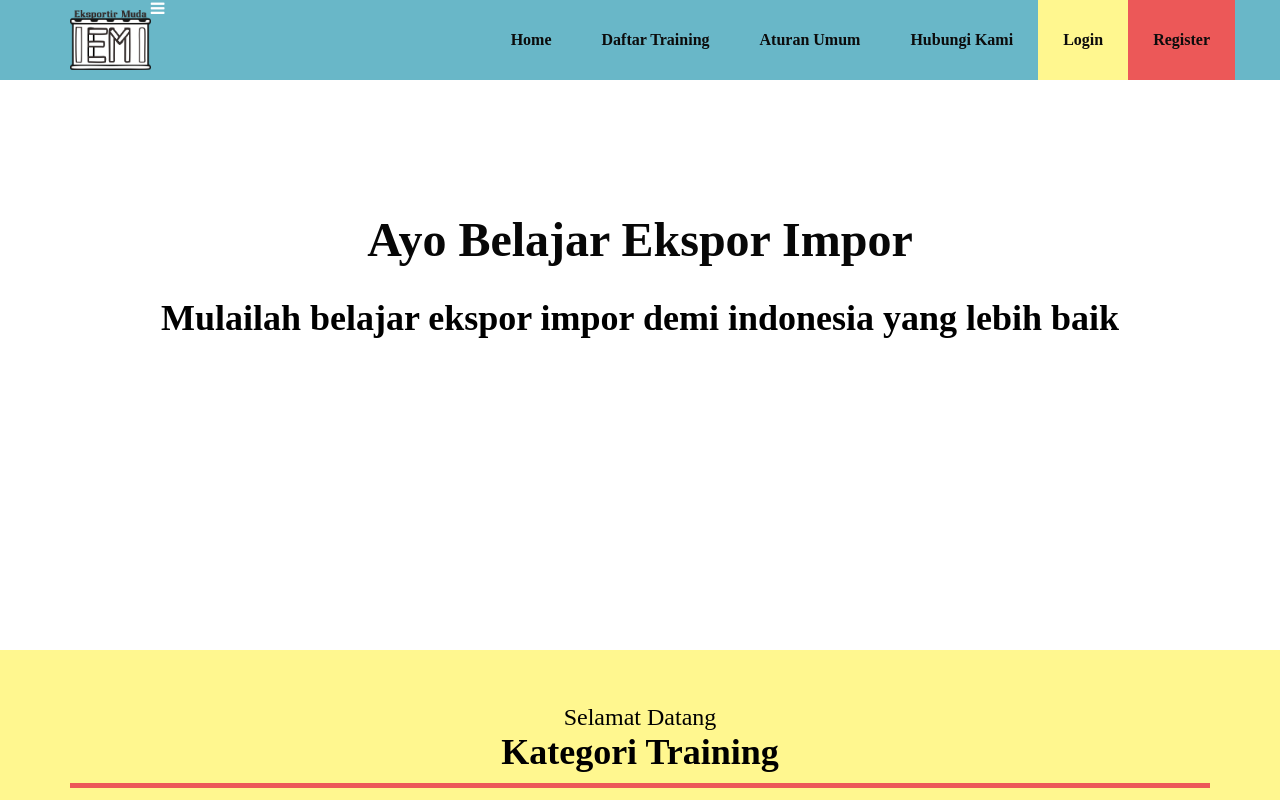
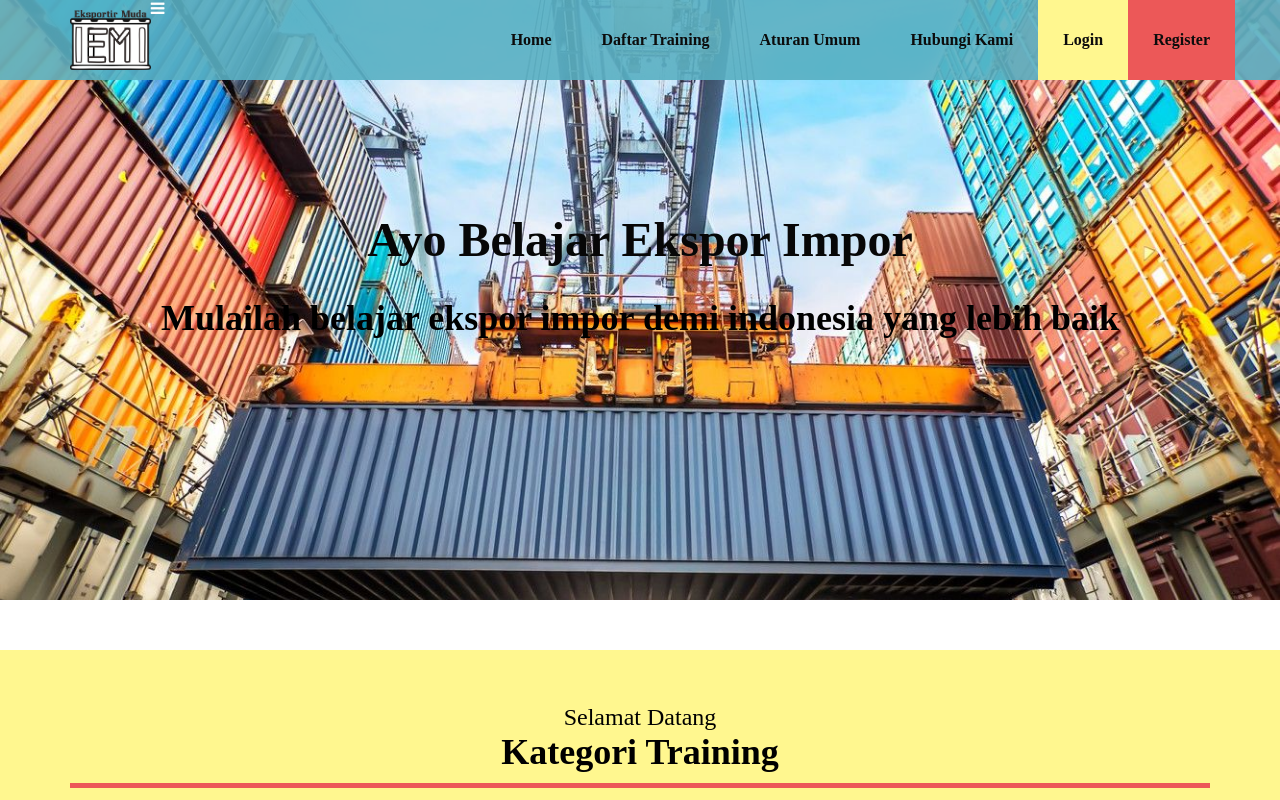
Before and after one commit to iBam-123/Project-12C, a plain HTML site: page index.html in a window 1280 px wide. Shown: the top 800 px of the page. Drawn offline with Linux system fonts and the light colour scheme; files whose address does not match are found by name.

Commit message:
Raja dari segala raja

```diff
--- a/home.css
+++ b/home.css
@@ -32,7 +32,7 @@ h2 {
 }
 .top-wrapper {
   padding: 180px 0 100px 0;
-  background-image: url('../Asset/BG.jpg');
+  background-image: url('BG.jpg');
   background-size: cover;
   color: rgb(7, 7, 7);
   text-align: center;
```
